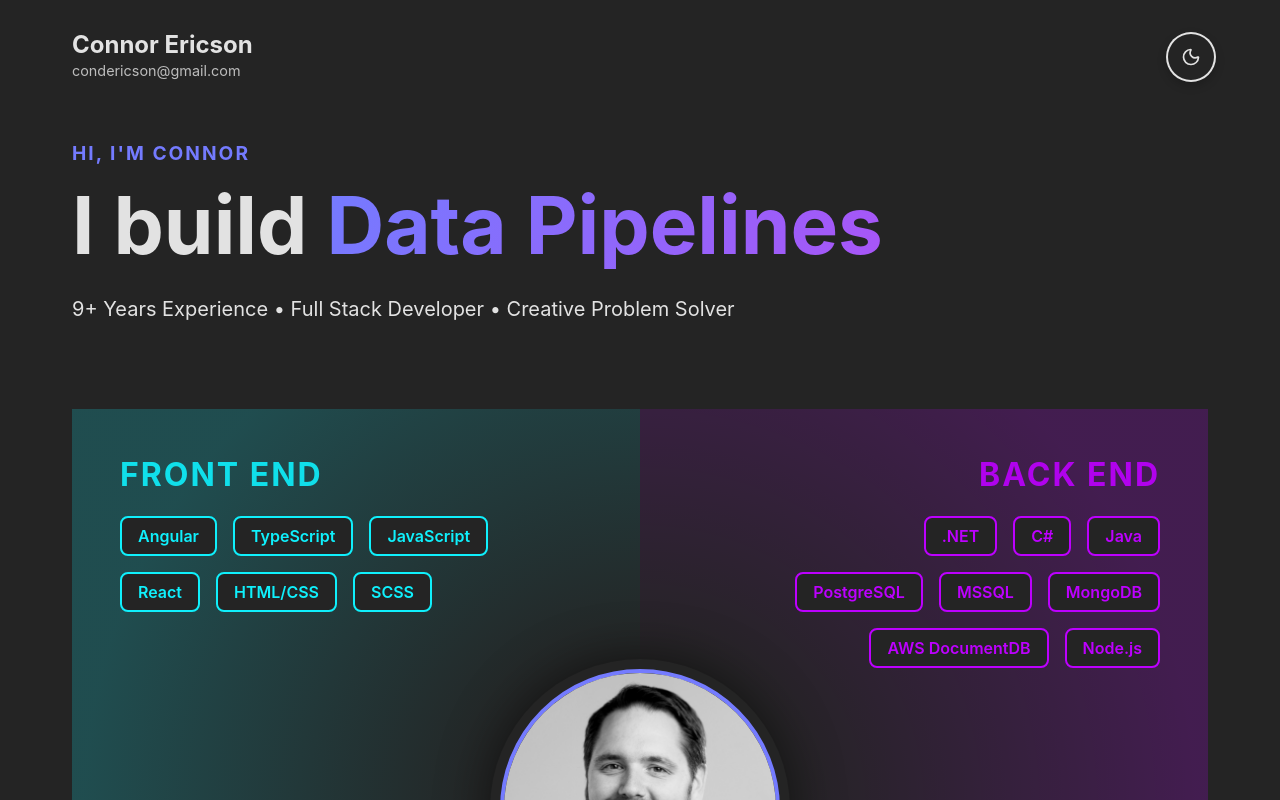
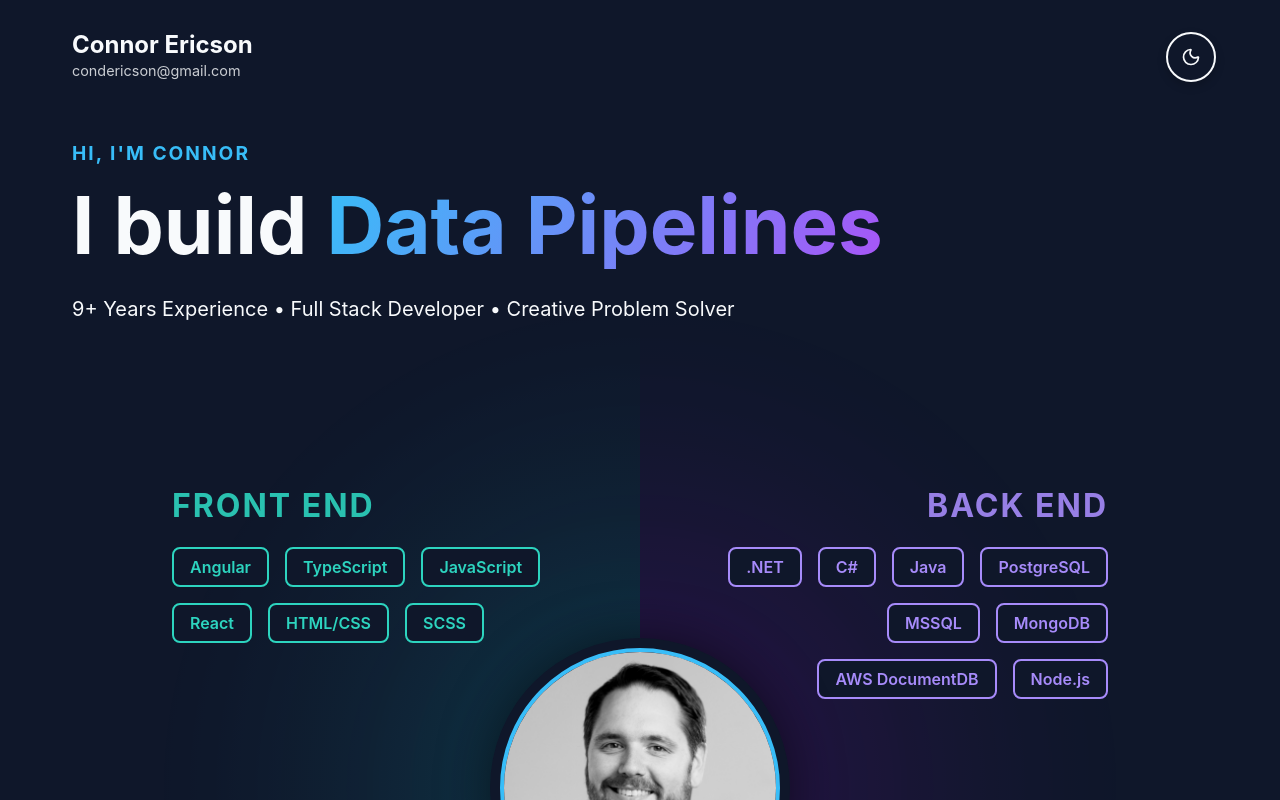
Before and after one commit to condericson/connorericsonportfolio, a React (Vite) app: page / in a window 1280 px wide. Shown: the top 800 px of the page. Built offline with nearby package versions, Linux system fonts and the light colour scheme.

Commit message:
updated headshotskills

```diff
--- a/src/components/HeadshotSkills.css
+++ b/src/components/HeadshotSkills.css
@@ -5,17 +5,17 @@
     /* Desktop height should be constrained */
     min-height: 800px;
     overflow: hidden;
-    margin-bottom: 4rem;
 }
 
 /* Colors Variables */
 :root {
-    --color-frontend: #0ff0fc;
-    /* Cyan */
-    --color-backend: #bd00ff;
-    /* Purple */
-    --color-workflow: #ffaa00;
-    /* Orange/Amber */
+    --color-frontend: #2dd4bf;
+    /* Teal 400 */
+    --color-backend: #a78bfa;
+    /* Violet 400 */
+    /* --color-workflow: #fbbf24; */
+    --color-workflow: rgb(36, 190, 251);
+    /* Amber 400 */
 }
 
 [data-theme="electric"] {
@@ -32,7 +32,9 @@
     /* Hidden by default, explicit enabling in media query */
     position: relative;
     width: 100%;
-    height: 800px;
+    height: 1200px;
+    overflow: hidden;
+    /* Ensure anything spilling out is clipped, though mask handles fade */
 }
 
 /* Profile Center */
@@ -61,6 +63,10 @@
 /* Sections Grid/Positions */
 .hs-section {
     position: absolute;
+    top: 0;
+    left: 0;
+    width: 100%;
+    height: 100%;
     display: flex;
     flex-direction: column;
     padding: 3rem;
@@ -98,23 +104,37 @@
     transform: scale(1.1);
 }
 
-/* --- Quadrant Specifics --- */
+/* --- Quadrant Specifics (120 Degree Slices) --- */
+/* The split points are at approx 0deg (top), 120deg (bottom-right), 240deg (bottom-left) */
+/* Using 80% on Y axis as approximation for 120/240 deg on the side edges */
 
-/* Top Left: Front End */
+/* Common Pseudo-element styles for gradients */
+.hs-top-left::before,
+.hs-top-right::before,
+.hs-bottom::before {
+    content: '';
+    position: absolute;
+    inset: 0;
+    z-index: -1;
+    pointer-events: none;
+    /* Soften the outer edges of the container */
+    -webkit-mask-image: radial-gradient(circle at 50% 50%, black 20%, transparent 80%);
+    mask-image: radial-gradient(circle at 50% 50%, black 20%, transparent 80%);
+}
+
+/* Top Left: Front End (240deg to 360deg/0deg) */
 .hs-top-left {
-    top: 0;
-    left: 0;
-    width: 50%;
-    height: 50%;
     justify-content: flex-start;
     align-items: flex-start;
-    padding-right: 150px;
-    /* Space for headshot */
-    padding-bottom: 50px;
+    padding-top: 300px;
+    padding-left: 100px;
+}
 
-    /* Radial Gradient: Transparent at Bottom-Right (Center), Color at Top-Left */
-    /* "fade in opacity as the gradient travels outwards" -> start transparent near center */
-    background: radial-gradient(circle at 100% 100%, transparent 20%, rgba(15, 240, 252, 0.2) 80%);
+.hs-top-left::before {
+    /* Polygon from center -> top-center -> top-left -> left-side-split */
+    clip-path: polygon(50% 50%, 50% 0%, 0% 0%, 0% 80%);
+    /* Radial Gradient: Top Left focus */
+    background: radial-gradient(circle at 50% 50%, rgba(15, 240, 252, 0.15), transparent 60%);
 }
 
 .hs-top-left h3 {
@@ -122,25 +142,28 @@
     text-align: left;
 }
 
+.hs-top-left .hs-tags {
+    max-width: 400px;
+}
+
 .hs-top-left .hs-tag {
     border-color: var(--color-frontend);
     color: var(--color-frontend);
 }
 
-/* Top Right: Back End */
+/* Top Right: Back End (0deg to 120deg) */
 .hs-top-right {
-    top: 0;
-    right: 0;
-    width: 50%;
-    height: 50%;
     justify-content: flex-start;
     align-items: flex-end;
-    padding-left: 150px;
-    /* Space for headshot */
-    padding-bottom: 50px;
+    padding-top: 300px;
+    padding-right: 100px;
+}
 
-    /* Radial Gradient: Transparent at Bottom-Left (Center) */
-    background: radial-gradient(circle at 0% 100%, transparent 20%, rgba(189, 0, 255, 0.2) 80%);
+.hs-top-right::before {
+    /* Polygon from center -> top-center -> top-right -> right-side-split */
+    clip-path: polygon(50% 50%, 50% 0%, 100% 0%, 100% 80%);
+    /* Radial Gradient: Top Right focus */
+    background: radial-gradient(circle at 50% 50%, rgba(189, 0, 255, 0.15), transparent 60%);
 }
 
 .hs-top-right h3 {
@@ -150,6 +173,7 @@
 
 .hs-top-right .hs-tags {
     justify-content: flex-end;
+    max-width: 400px;
 }
 
 .hs-top-right .hs-tag {
@@ -157,20 +181,18 @@
     color: var(--color-backend);
 }
 
-/* Bottom: Workflow */
+/* Bottom: Workflow (120deg to 240deg) */
 .hs-bottom {
-    bottom: 0;
-    left: 0;
-    width: 100%;
-    height: 50%;
     justify-content: flex-end;
-    /* Align content to bottom */
     align-items: center;
-    padding-top: 150px;
-    /* Space for headshot */
+    padding-bottom: 280px;
+}
 
-    /* Radial Gradient: Transparent at Top-Center */
-    background: radial-gradient(circle at 50% 0%, transparent 20%, rgba(255, 170, 0, 0.2) 80%);
+.hs-bottom::before {
+    /* Polygon from center -> right-side-split -> bottom-right -> bottom-left -> left-side-split */
+    clip-path: polygon(50% 50%, 100% 80%, 100% 100%, 0% 100%, 0% 80%);
+    /* Radial Gradient: Bottom Center focus - preserving user tweak */
+    background: radial-gradient(circle at 50% 50%, rgba(36, 190, 251, 0.45), transparent 60%);
 }
 
 .hs-bottom h3 {
@@ -179,7 +201,8 @@
 
 .hs-bottom .hs-tags {
     justify-content: center;
-    max-width: 800px;
+    max-width: 600px;
+    /* Allow wider spread for bottom */
 }
 
 .hs-bottom .hs-tag {
@@ -240,7 +263,7 @@
 
 /* Front End Mobile */
 .section-frontend.hs-mobile-section {
-    background: linear-gradient(to bottom, transparent, rgba(15, 240, 252, 0.15));
+    background: linear-gradient(to top, transparent, rgba(15, 240, 252, 0.15));
     border-top: 1px solid rgba(15, 240, 252, 0.3);
 }
 
@@ -255,7 +278,7 @@
 
 /* Back End Mobile */
 .section-backend.hs-mobile-section {
-    background: linear-gradient(to bottom, transparent, rgba(189, 0, 255, 0.15));
+    background: linear-gradient(to top, transparent, rgba(189, 0, 255, 0.15));
     border-top: 1px solid rgba(189, 0, 255, 0.3);
 }
 
@@ -270,7 +293,7 @@
 
 /* Workflow Mobile */
 .section-workflow.hs-mobile-section {
-    background: linear-gradient(to bottom, transparent, rgba(255, 170, 0, 0.15));
+    background: linear-gradient(to top, transparent, rgba(255, 170, 0, 0.15));
     border-top: 1px solid rgba(255, 170, 0, 0.3);
 }
 
@@ -286,6 +309,11 @@
 
 /* Responsive Media Queries */
 @media (min-width: 1024px) {
+    .headshot-skills-wrapper {
+        margin-top: -157px;
+        margin-bottom: -196px;
+    }
+
     .hs-mobile {
         display: none;
     }
--- a/src/components/HeadshotSkills.jsx
+++ b/src/components/HeadshotSkills.jsx
@@ -1,5 +1,3 @@
-import React from 'react';
-import { motion } from 'framer-motion';
 import './HeadshotSkills.css';
 import profileImage from '../assets/images/Connor-headshot-2.jpg';
 
--- a/src/components/Hero.css
+++ b/src/components/Hero.css
@@ -3,7 +3,6 @@
     display: flex;
     flex-direction: column;
     justify-content: center;
-    margin-bottom: 4rem;
 }
 
 .greeting {
--- a/src/index.css
+++ b/src/index.css
@@ -9,12 +9,16 @@
   --color-highlight-light: #e0e7ff;
   /* For text highlights */
 
-  /* Dark Theme */
-  --color-bg-dark: #242424;
-  --color-text-dark: rgba(255, 255, 255, 0.87);
-  --color-accent-dark: #747bff;
-  --color-secondary-dark: #1a1a1a;
-  --color-highlight-dark: rgba(116, 123, 255, 0.2);
+  /* Dark Theme - Modern Slate */
+  --color-bg-dark: #0f172a;
+  /* Slate 900 */
+  --color-text-dark: #f8fafc;
+  /* Slate 50 */
+  --color-accent-dark: #38bdf8;
+  /* Sky 400 */
+  --color-secondary-dark: #1e293b;
+  /* Slate 800 */
+  --color-highlight-dark: rgba(56, 189, 248, 0.2);
 
   /* Electric Theme (Crazy Neon) */
   --color-bg-electric: #050505;
```
